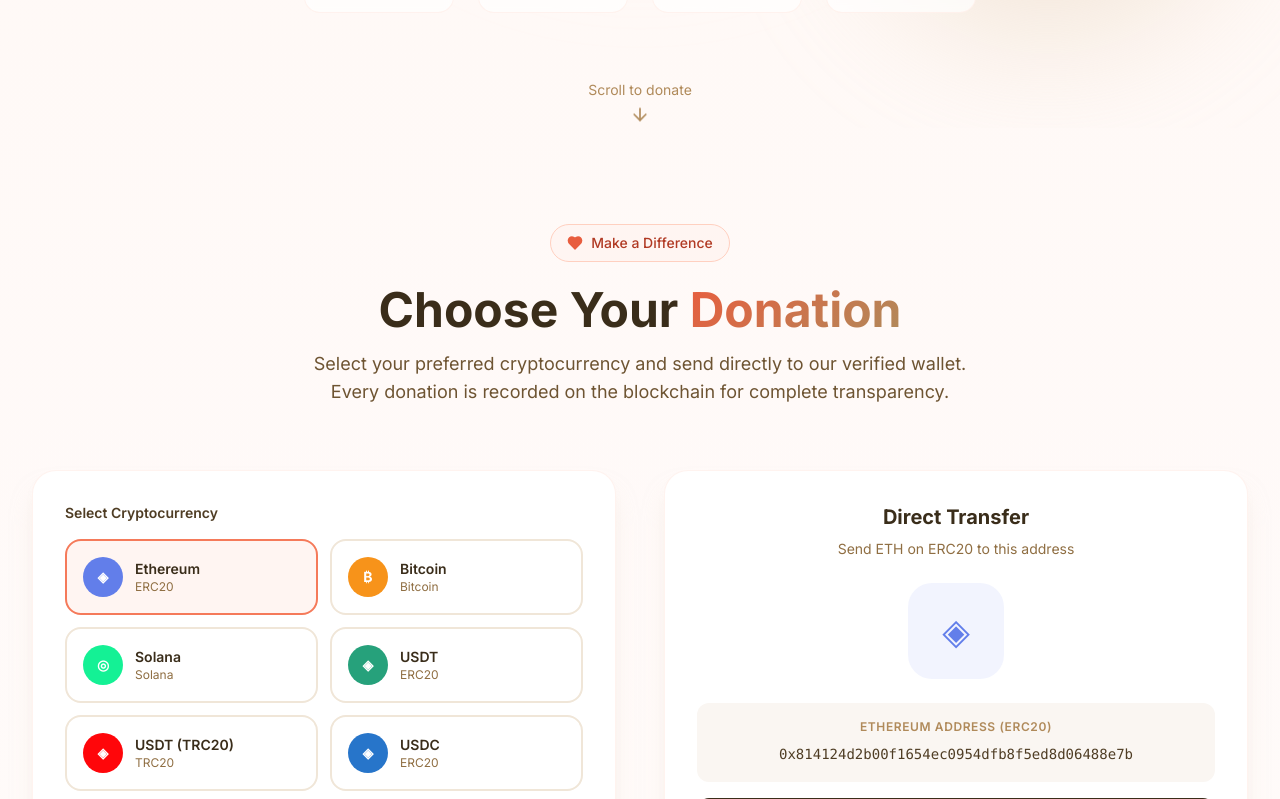
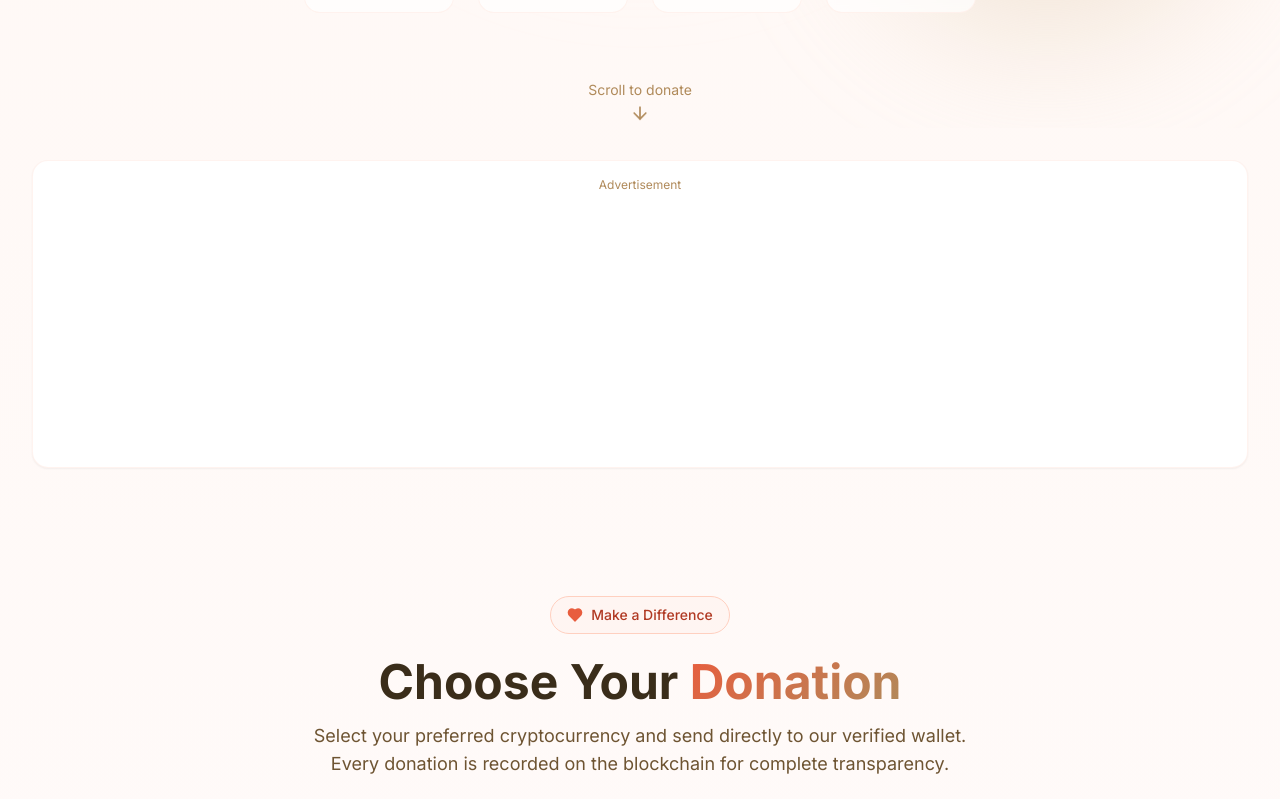
Before and after one commit to kidsroomfoundation/kidsroomfoundation, a Next.js app: page / in a window 1280 px wide. Shown: the part 801-1600 px from the top of the page. Built offline with nearby package versions, Linux system fonts and the light colour scheme.

Commit message:
Update page.tsx

```diff
--- a/app/page.tsx
+++ b/app/page.tsx
@@ -2,13 +2,47 @@ import Hero from '@/components/Hero'
 import DonationSection from '@/components/DonationSection'
 import ImpactStats from '@/components/ImpactStats'
 import HomeAbout from '@/components/HomeAbout'
+import AdBanner from '@/components/AdBanner'
 
 export default function Home() {
   return (
     <>
       <Hero />
+
+      {/* Ad Banner - Below Hero */}
+      <section className="py-8">
+        <div className="max-w-7xl mx-auto px-4 sm:px-6 lg:px-8">
+          <div className="bg-white rounded-2xl shadow-sm border border-coral-100/50 p-4">
+            <p className="text-xs text-earth-400 text-center mb-2">Advertisement</p>
+            <AdBanner slot="1234567890" className="min-h-[250px]" />
+          </div>
+        </div>
+      </section>
+
       <DonationSection />
+
+      {/* Ad Banner - Between Donation and Impact */}
+      <section className="py-8">
+        <div className="max-w-7xl mx-auto px-4 sm:px-6 lg:px-8">
+          <div className="bg-white rounded-2xl shadow-sm border border-coral-100/50 p-4">
+            <p className="text-xs text-earth-400 text-center mb-2">Advertisement</p>
+            <AdBanner slot="1234567891" className="min-h-[250px]" />
+          </div>
+        </div>
+      </section>
+
       <ImpactStats />
+
+      {/* Ad Banner - Between Impact and About */}
+      <section className="py-8">
+        <div className="max-w-7xl mx-auto px-4 sm:px-6 lg:px-8">
+          <div className="bg-white rounded-2xl shadow-sm border border-coral-100/50 p-4">
+            <p className="text-xs text-earth-400 text-center mb-2">Advertisement</p>
+            <AdBanner slot="1234567892" className="min-h-[250px]" />
+          </div>
+        </div>
+      </section>
+
       <HomeAbout />
     </>
   )
```
